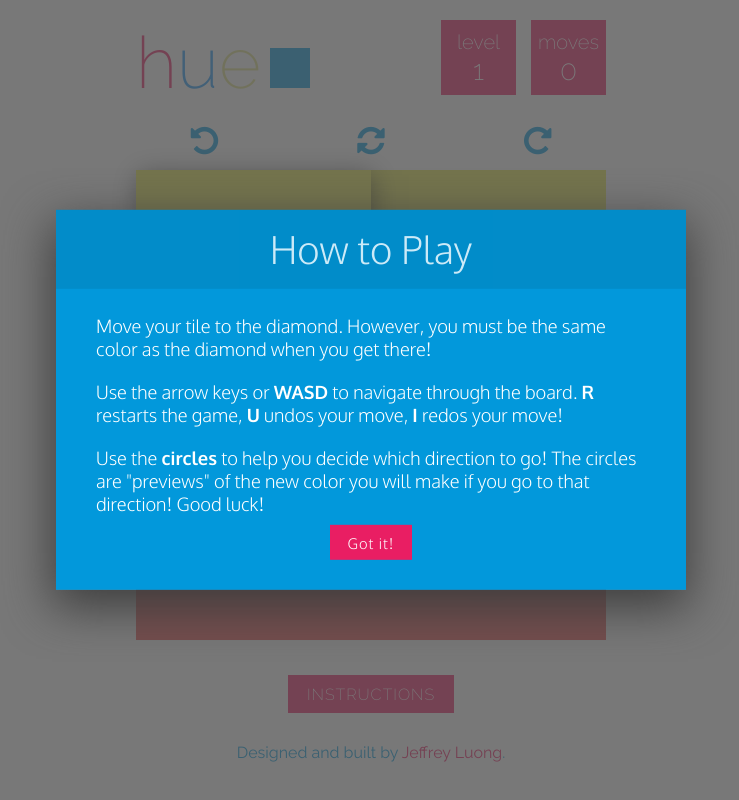
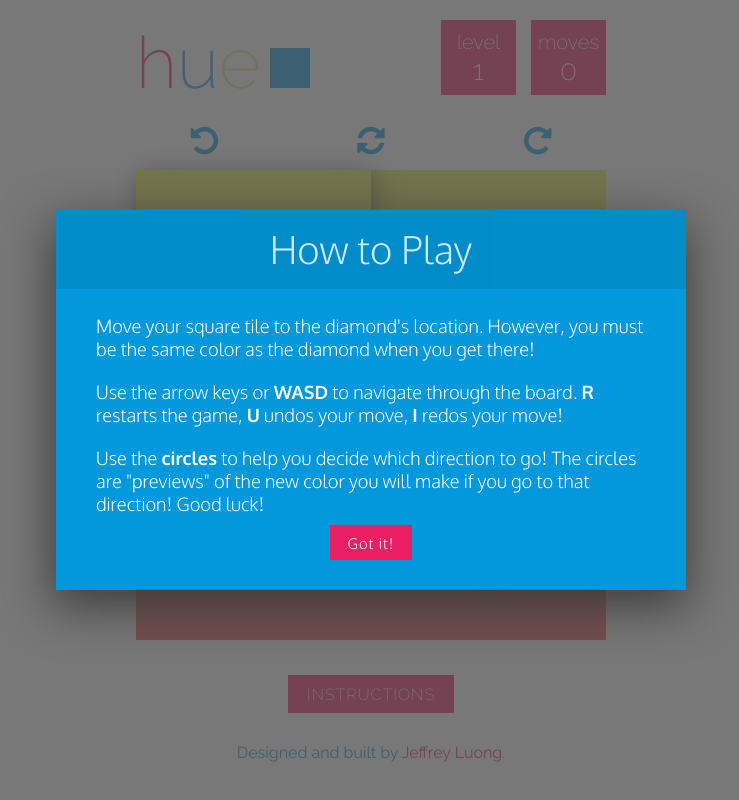
Before and after one commit to JeffLuong/PROJECT_04_Hue_Square, a website: page public/index.html in a window 1280 px wide. Both pictures are taken after a click on the button "INSTRUCTIONS". Shown: the whole page, without its empty margins (269-1008 px from the left). Drawn offline with nearby package versions, Linux system fonts and the light colour scheme.

Commit message:
adjusted instructions

```diff
--- a/public/index.html
+++ b/public/index.html
@@ -22,7 +22,7 @@
       <div class="md-content">
         <h3>How to Play</h3>
         <div>
-          <p>Move your tile to the diamond. However, you must be the same color as the diamond when you get there!</p>
+          <p>Move your square tile to the diamond's location. However, you must be the same color as the diamond when you get there!</p>
           <p>
             Use the arrow keys or <span>WASD</span> to navigate through the board. <span>R</span> restarts the game, <span>U</span> undos your move, <span>I</span> redos your move!
           </p>
```
